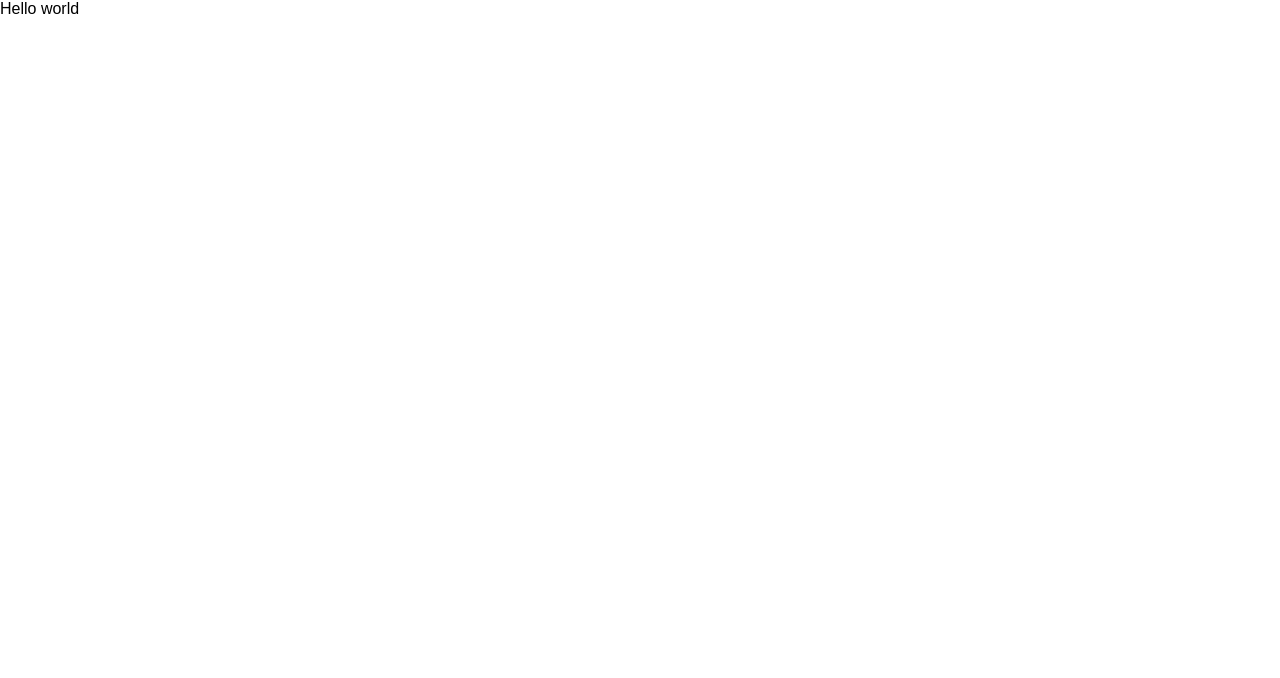
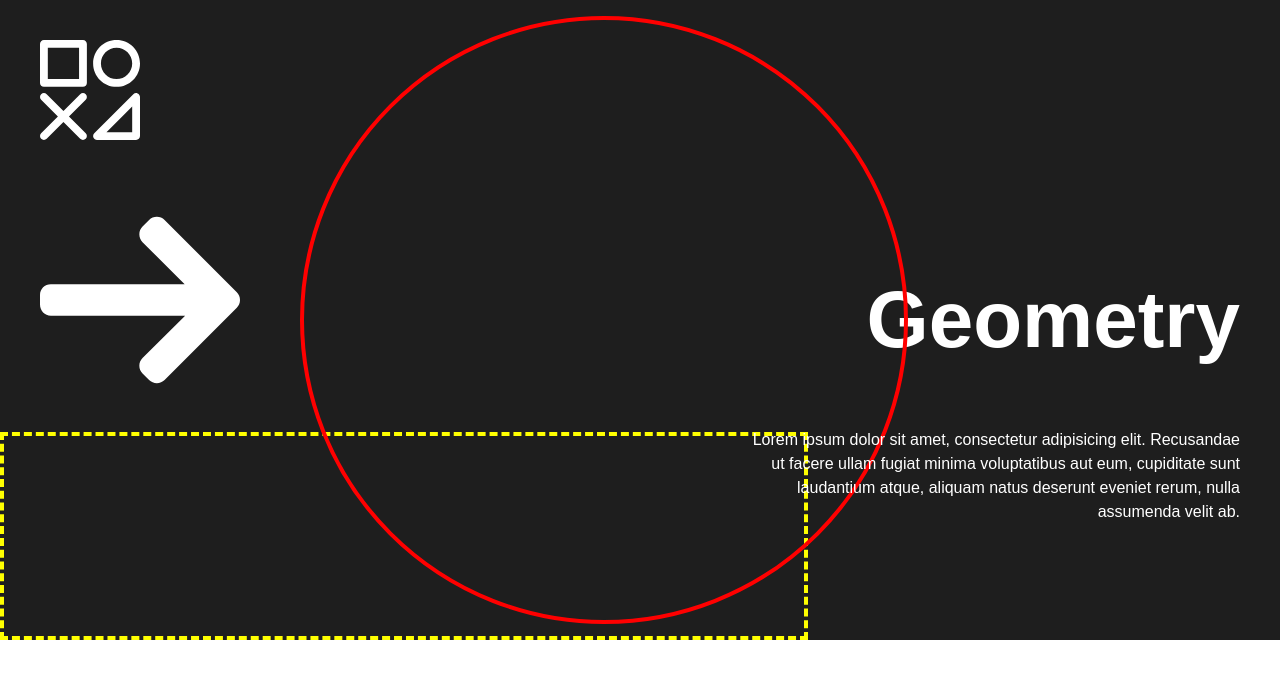
Before and after one commit to jahorwitz/cohort19-webinar-sprint1, a plain HTML site: page index.html in a window 1280 px wide. Drawn offline with Linux system fonts and the light colour scheme.

Commit message:
Finished header section

```diff
--- a/index.html
+++ b/index.html
@@ -9,6 +9,22 @@
     <link rel="stylesheet" href="./styles/style.css" />
   </head>
   <body>
-    <div class="page">Hello world</div>
+    <div class="page">
+      <header class="header">
+        <img src="./images/logo.svg" alt="Logo" class="header__logo" />
+        <img src="./images/arrow.svg" alt="Arrow" class="header__arrow" />
+        <div class="header__rectangle"></div>
+        <div class="header__circle"></div>
+        <h1 class="header__title">Geometry</h1>
+        <p class="header__text">
+          Lorem ipsum dolor sit amet, consectetur adipisicing elit. Recusandae
+          ut facere ullam fugiat minima voluptatibus aut eum, cupiditate sunt
+          laudantium atque, aliquam natus deserunt eveniet rerum, nulla
+          assumenda velit ab.
+        </p>
+      </header>
+      <main></main>
+      <footer></footer>
+    </div>
   </body>
 </html>
--- a/styles/style.css
+++ b/styles/style.css
@@ -4,3 +4,59 @@
   margin: auto;
   font-family: Arial, Helvetica, sans-serif;
 }
+
+.header {
+  min-height: 80vh;
+  background-color: #1e1e1e;
+  position: relative;
+  color: white;
+  display: flex;
+  flex-direction: row;
+  justify-content: right;
+  align-items: center;
+}
+
+.header__logo {
+  width: 100px;
+  position: absolute;
+  top: 40px;
+  left: 40px;
+}
+
+.header__arrow {
+  width: 200px;
+  position: absolute;
+  top: 200px;
+  left: 40px;
+}
+
+.header__rectangle {
+  width: 800px;
+  height: 200px;
+  position: absolute;
+  bottom: 0px;
+  left: 0px;
+  border: 4px dashed yellow;
+}
+.header__circle {
+  width: 600px;
+  height: 600px;
+  position: absolute;
+  left: 300px;
+  border: 4px solid red;
+  border-radius: 50%;
+}
+
+.header__title {
+  font-size: 80px;
+  margin: 0 40px;
+}
+
+.header__text {
+  position: absolute;
+  bottom: 100px;
+  right: 40px;
+  max-width: 500px;
+  text-align: right;
+  line-height: 1.5;
+}
```
